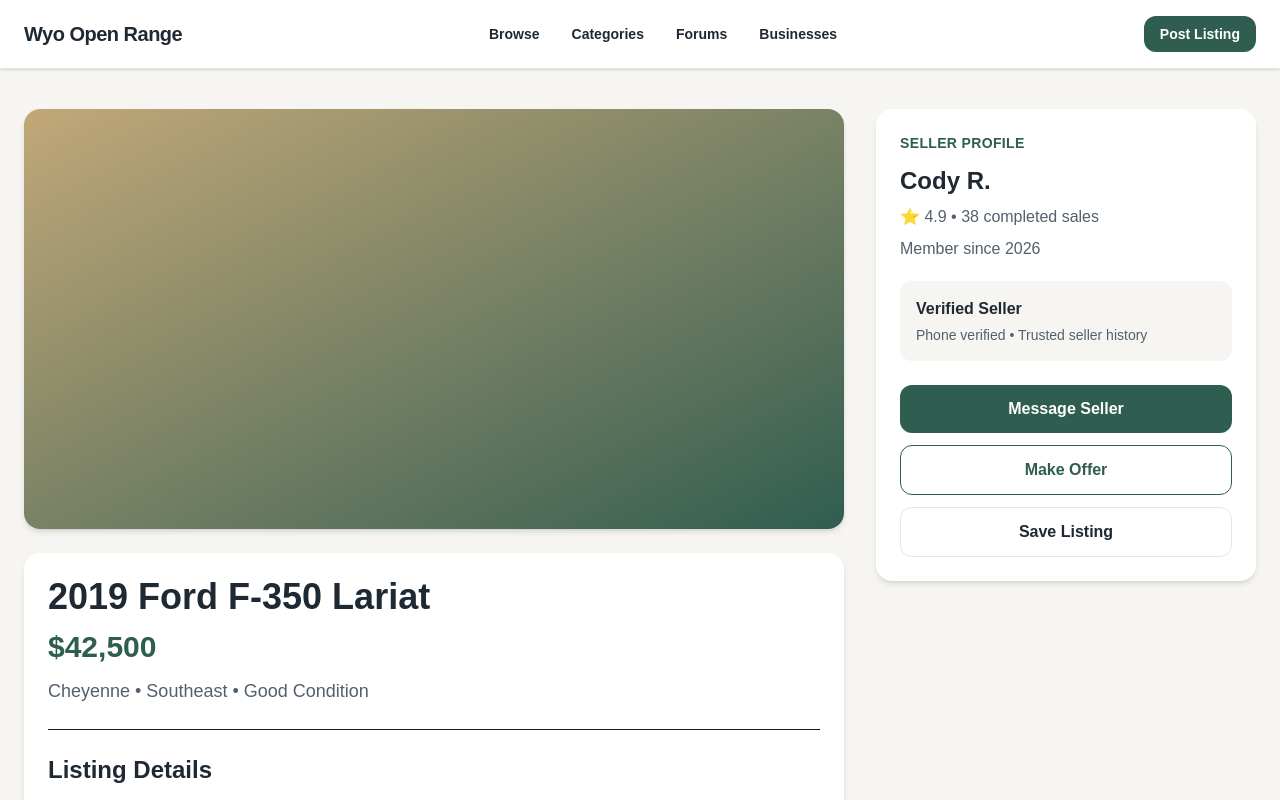
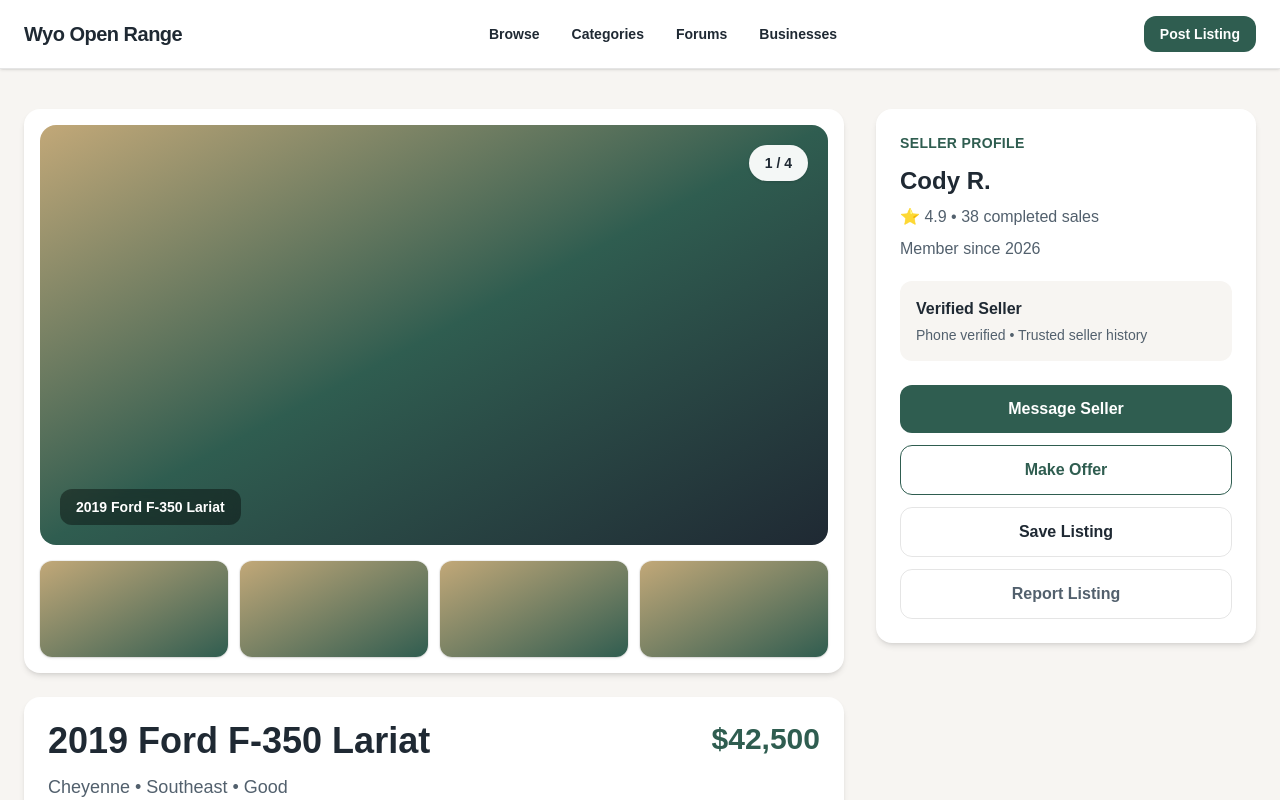
Before and after one commit to MReed606/wyo-open-range-v2, a Next.js app: page /listing/2019-ford-f350-lariat in a window 1280 px wide. Shown: the top 800 px of the page. Built offline with nearby package versions, Linux system fonts and the light colour scheme.

Commit message:
Add reusable listing gallery

```diff
--- a/src/app/listing/[slug]/page.tsx
+++ b/src/app/listing/[slug]/page.tsx
@@ -1,3 +1,4 @@
+import { ListingGallery } from "@/components/ListingGallery";
 import { listings } from "@/data/listings";
 
 type ListingPageProps = {
@@ -11,9 +12,7 @@ export default async function ListingDetailPage({
 }: ListingPageProps) {
   const { slug } = await params;
 
-  const listing = listings.find(
-    (item) => item.slug === slug
-  );
+  const listing = listings.find((item) => item.slug === slug);
 
   if (!listing) {
     return (
@@ -36,35 +35,36 @@ export default async function ListingDetailPage({
       <section className="mx-auto max-w-7xl px-6 py-10">
         <div className="grid gap-8 lg:grid-cols-[1fr_380px]">
           <div>
-            <div className="overflow-hidden rounded-2xl bg-white shadow-md">
-              <div className="h-[420px] bg-gradient-to-br from-[#C2A878] to-[#2F5D50]" />
-            </div>
+            <ListingGallery title={listing.title} />
 
             <div className="mt-6 rounded-2xl bg-white p-6 shadow-md">
+              <div className="flex flex-wrap items-start justify-between gap-4">
+                <div>
                   <h1 className="text-4xl font-bold text-[#1F2933]">
                     {listing.title}
                   </h1>
 
-              <p className="mt-3 text-3xl font-bold text-[#2F5D50]">
+                  <p className="mt-3 text-lg text-[#52606D]">
+                    {listing.location} • {listing.condition}
+                  </p>
+                </div>
+
+                <p className="text-3xl font-bold text-[#2F5D50]">
                   {listing.price}
                 </p>
-
-              <p className="mt-3 text-lg text-[#52606D]">
-                {listing.location} • {listing.condition} Condition
-              </p>
+              </div>
 
               <div className="mt-6 border-t pt-6">
                 <h2 className="text-2xl font-bold text-[#1F2933]">
                   Listing Details
                 </h2>
 
-                <p className="mt-4 text-[#52606D]">
+                <p className="mt-4 text-lg leading-8 text-[#52606D]">
                   {listing.description}
                 </p>
 
                 <div className="mt-6 grid gap-4 md:grid-cols-2">
-                  {Object.entries(listing.details).map(
-                    ([key, value]) => (
+                  {Object.entries(listing.details).map(([key, value]) => (
                     <div
                       key={key}
                       className="rounded-xl bg-[#F7F5F2] p-4"
@@ -77,8 +77,7 @@ export default async function ListingDetailPage({
                         {value}
                       </p>
                     </div>
-                    )
-                  )}
+                  ))}
                 </div>
               </div>
             </div>
@@ -102,9 +101,7 @@ export default async function ListingDetailPage({
             </p>
 
             <div className="mt-5 rounded-xl bg-[#F7F5F2] p-4">
-              <p className="font-bold text-[#1F2933]">
-                {listing.seller}
-              </p>
+              <p className="font-bold text-[#1F2933]">{listing.seller}</p>
 
               <p className="mt-1 text-sm text-[#52606D]">
                 Phone verified • Trusted seller history
@@ -122,6 +119,10 @@ export default async function ListingDetailPage({
             <button className="mt-3 w-full rounded-xl border border-black/10 px-5 py-3 font-semibold text-[#1F2933] transition hover:bg-[#F7F5F2]">
               Save Listing
             </button>
+
+            <button className="mt-3 w-full rounded-xl border border-black/10 px-5 py-3 font-semibold text-[#52606D] transition hover:bg-[#F7F5F2]">
+              Report Listing
+            </button>
           </aside>
         </div>
       </section>
--- /dev/null
+++ b/src/components/ListingGallery.tsx
@@ -0,0 +1,30 @@
+type ListingGalleryProps = {
+  title: string;
+};
+
+export function ListingGallery({ title }: ListingGalleryProps) {
+  const thumbnails = [1, 2, 3, 4];
+
+  return (
+    <div className="rounded-2xl bg-white p-4 shadow-md">
+      <div className="relative h-[420px] overflow-hidden rounded-2xl bg-gradient-to-br from-[#C2A878] via-[#2F5D50] to-[#1F2933]">
+        <div className="absolute bottom-5 left-5 rounded-xl bg-black/40 px-4 py-2 text-sm font-semibold text-white backdrop-blur">
+          {title}
+        </div>
+
+        <div className="absolute right-5 top-5 rounded-full bg-white/95 px-4 py-2 text-sm font-bold text-[#1F2933] shadow-sm">
+          1 / 4
+        </div>
+      </div>
+
+      <div className="mt-4 grid grid-cols-4 gap-3">
+        {thumbnails.map((thumb) => (
+          <div
+            key={thumb}
+            className="h-24 rounded-xl bg-gradient-to-br from-[#C2A878] to-[#2F5D50] shadow-sm ring-1 ring-black/5"
+          />
+        ))}
+      </div>
+    </div>
+  );
+}
```
Lines whose indentation alone changed are shown as unchanged.
